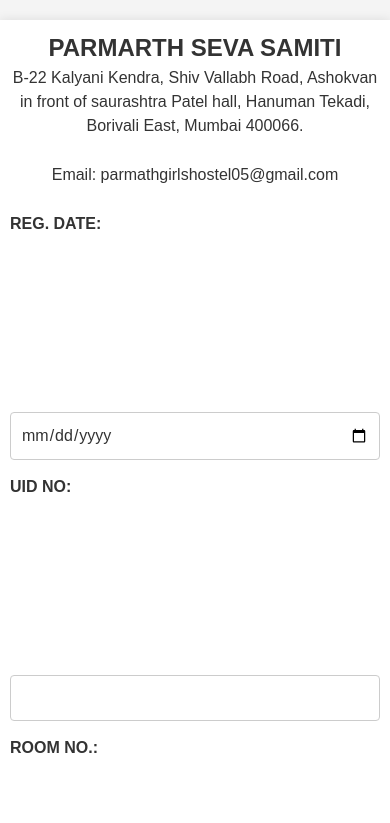
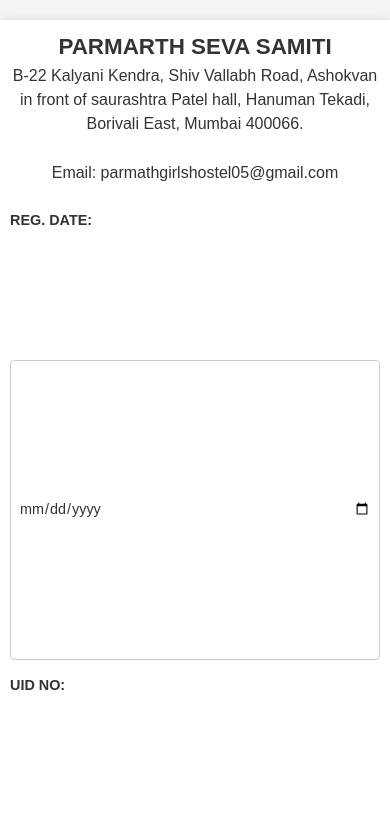
Before and after one commit to Sachin-pro-dev/Forms, a Next.js app in the folder client/: page /Create in a window 390 px wide. Shown: the top 823 px of the page. Built offline with nearby package versions, Linux system fonts and the light colour scheme.

Commit message:
MOST CSS WITH RESPONSIVENESS

```diff
--- a/client/src/app/(Pages)/Create/page.css
+++ b/client/src/app/(Pages)/Create/page.css
@@ -39,10 +39,11 @@
   display: flex;
   flex-wrap: wrap;
   margin-bottom: 15px;
+  align-items: center;
 }
 
 .form-group label {
-  flex: 1 0 200px;
+  flex: 1 0 150px;
   padding-right: 10px;
   font-weight: bold;
 }
@@ -50,10 +51,12 @@
 .form-group input,
 .form-group select,
 .form-group textarea {
-  flex: 2 0 250px;
+  flex: 2 0 300px;
   padding: 10px;
   border: 1px solid #ccc;
   border-radius: 4px;
+  width: 100%; /* Ensure inputs take full width */
+  box-sizing: border-box;
 }
 
 .form-group textarea {
@@ -79,10 +82,15 @@
   background-color: #218838;
 }
 
-/* Smaller input fields for mobile devices */
-@media (max-width: 600px) {
+/* Responsive styling for smaller devices */
+@media (max-width: 768px) {
+  .container {
+    padding: 15px; /* Adjust container padding for tablets */
+  }
+
   .form-group {
-    flex-direction: column;
+    flex-direction: column; /* Stack label and input */
+    align-items: flex-start; /* Align items to the left */
   }
 
   .form-group label {
@@ -92,21 +100,63 @@
   .form-group input,
   .form-group select,
   .form-group textarea {
-    flex: 1 0 auto; /* Allow flexibility for smaller screens */
     width: 100%; /* Full width for mobile devices */
-    padding: 10px; /* Reduce padding on mobile devices */
-  }
-
-  .container {
-    padding: 10px; /* Reduce padding inside the container */
+    padding: 10px;
   }
 
   h2, h3 {
-    font-size: 1.5em; /* Slightly smaller heading for mobile */
+    font-size: 1.6em; /* Adjust heading size for tablets */
+  }
+}
+
+/* Smaller input fields and tighter layout for mobile devices */
+@media (max-width: 480px) {
+  .container {
+    padding: 10px; /* Reduce padding inside the container for mobile */
+  }
+
+  .form-group {
+    flex-direction: column;
+    align-items: flex-start;
+  }
+
+  .form-group label {
+    font-size: 0.9em; /* Slightly smaller labels */
+  }
+
+  .form-group input,
+  .form-group select,
+  .form-group textarea {
+    width: 100%; /* Full width for mobile devices */
+    padding: 8px; /* Reduced padding for mobile */
+    font-size: 0.9em; /* Smaller font size for inputs */
+  }
+
+  h2, h3 {
+    font-size: 1.4em; /* Slightly smaller heading for mobile */
   }
 
   input[type="submit"] {
     padding: 12px; /* Adjust the padding for smaller screens */
+  }
+}
+
+/* Further reduction for very small devices */
+@media (max-width: 320px) {
+  .form-group input,
+  .form-group select,
+  .form-group textarea {
+    padding: 6px; /* Further reduce padding on very small devices */
+    font-size: 0.8em; /* Reduce font size */
+  }
+
+  h2, h3 {
+    font-size: 1.2em; /* Even smaller heading for very small devices */
+  }
+
+  input[type="submit"] {
+    padding: 10px;
+    font-size: 0.9em; /* Smaller submit button */
   }
 }
 
@@ -129,31 +179,7 @@
   font-weight: bold;
 }
 
-/* Mobile responsive table */
-/* @media (max-width: 600px) {
-  table, th, td {
-    display: block;
-    width: 100%;
-  }
-
-  th, td {
-    padding: 10px;
-    text-align: left;
-    border-bottom: 1px solid black;
-  }
-
-  th {
-    background-color: #f4f4f4;
-  }
-
-  td:before {
-    content: attr(data-label);
-    font-weight: bold;
-    display: block;
-    margin-bottom: 5px;
-  }
-} */
-
+/* Responsive table for mobile */
 @media (max-width: 600px) {
   table, thead, tbody, th, td, tr {
     display: block;
```
